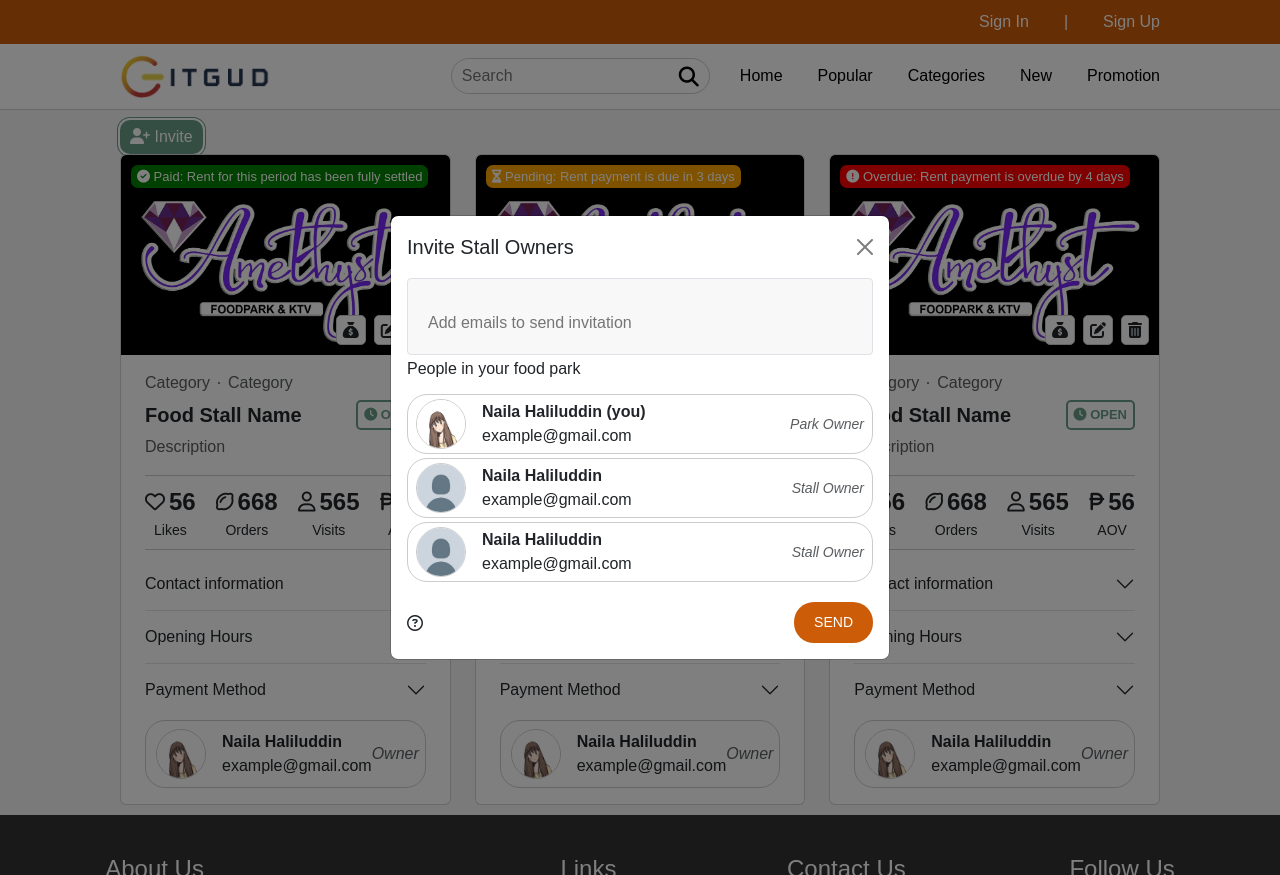
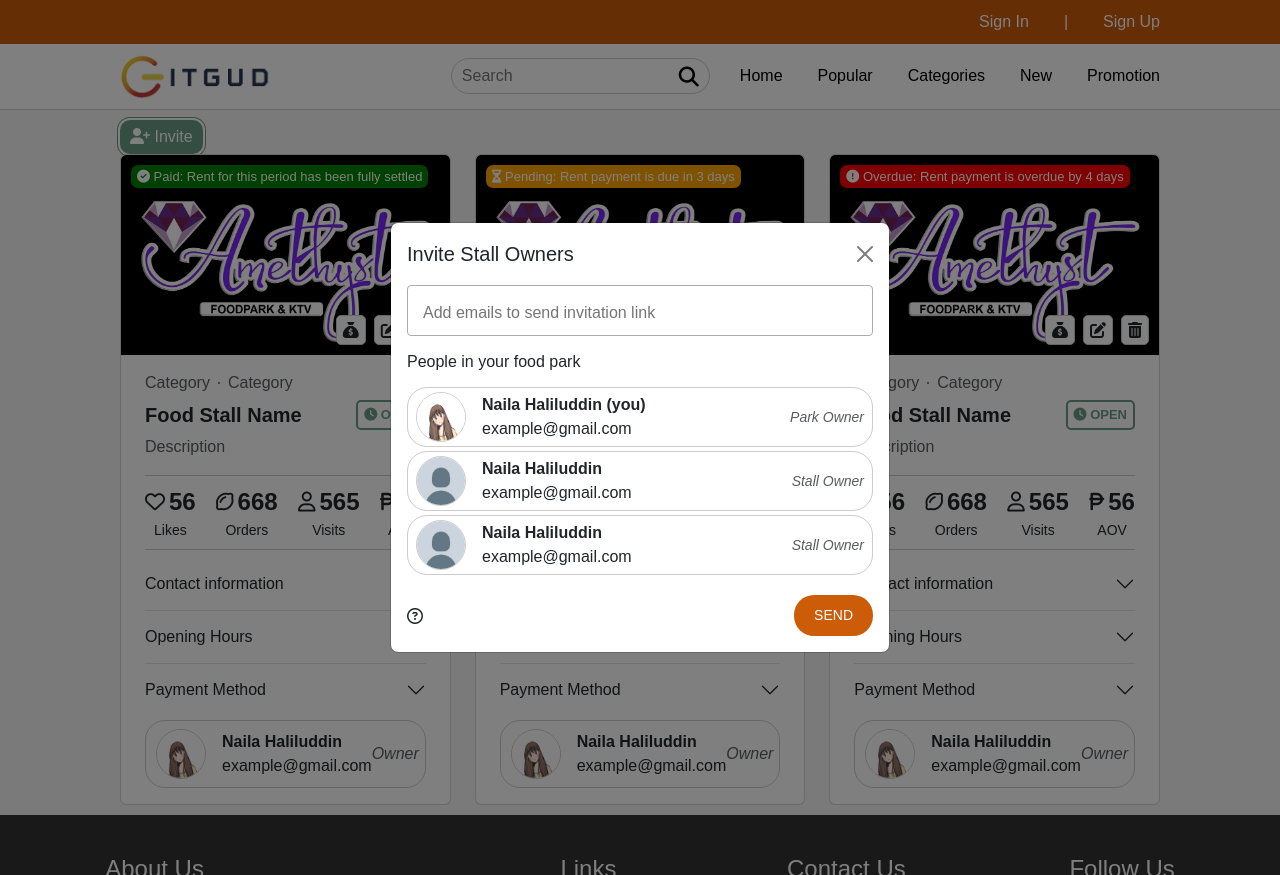
Before and after one commit to OwPor/GitGud-Park, a PHP site: page /GitGudPark/managestall.php in a window 1280 px wide, after a click on "Invite". Run offline with PHP 8.4, Linux system fonts and the light colour scheme; some libraries are stand-ins or nearby versions.

Commit message:
manage stall changes

```diff
--- a/bootstrap.php
+++ b/bootstrap.php
@@ -1,5 +1,4 @@
 <link href="https://cdnjs.cloudflare.com/ajax/libs/select2/4.0.13/css/select2.min.css" rel="stylesheet">
-<link rel="stylesheet" href="assets/css/styles.css?v=<?php echo time(); ?>">
 
 <script src="https://code.jquery.com/jquery-3.5.1.min.js"></script>
 <script src="https://stackpath.bootstrapcdn.com/bootstrap/4.5.2/js/bootstrap.bundle.min.js"></script>
--- a/managestall.php
+++ b/managestall.php
@@ -68,7 +68,7 @@
                     </div>
                     <script src="assets/js/sendemail.js"></script>
 
-                    <h6 class=" mb-3 mt-1">People in your food park</h6>
+                    <h6 class=" mb-3 mt-3 mt-1">People in your food park</h6>
                     <div class="owner mt-1 py-1 px-2 d-flex justify-content-between align-items-center">
                         <div class="d-flex gap-3 align-items-center">
                             <img src="assets/images/user.jpg" alt="">
--- a/stallregistration.php
+++ b/stallregistration.php
@@ -3,6 +3,8 @@
     include_once 'bootstrap.php';
     include_once 'secondheader.php';
 ?>
+<link rel="stylesheet" href="assets/css/styles.css?v=<?php echo time(); ?>">
+
 <style>
     .form-floating input{
         border-color: ;
```
